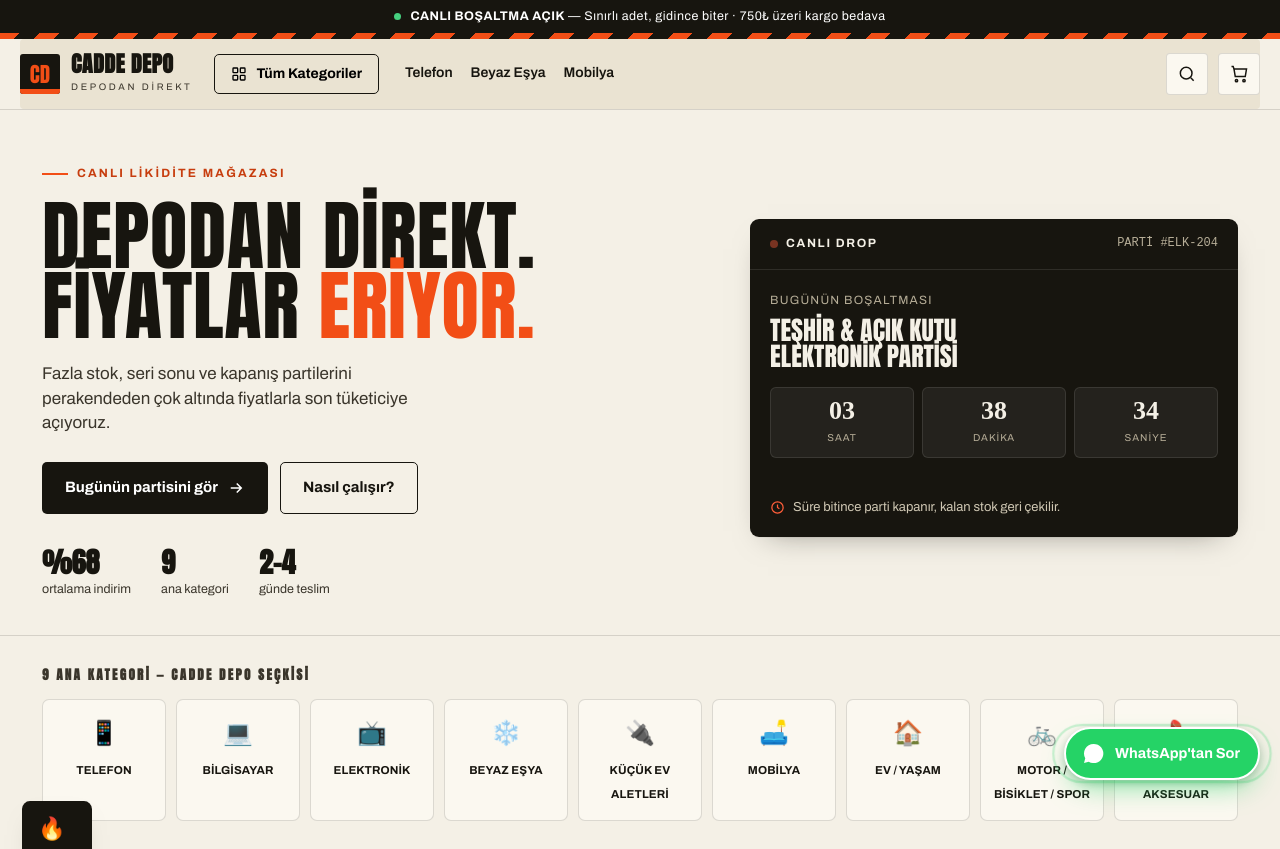
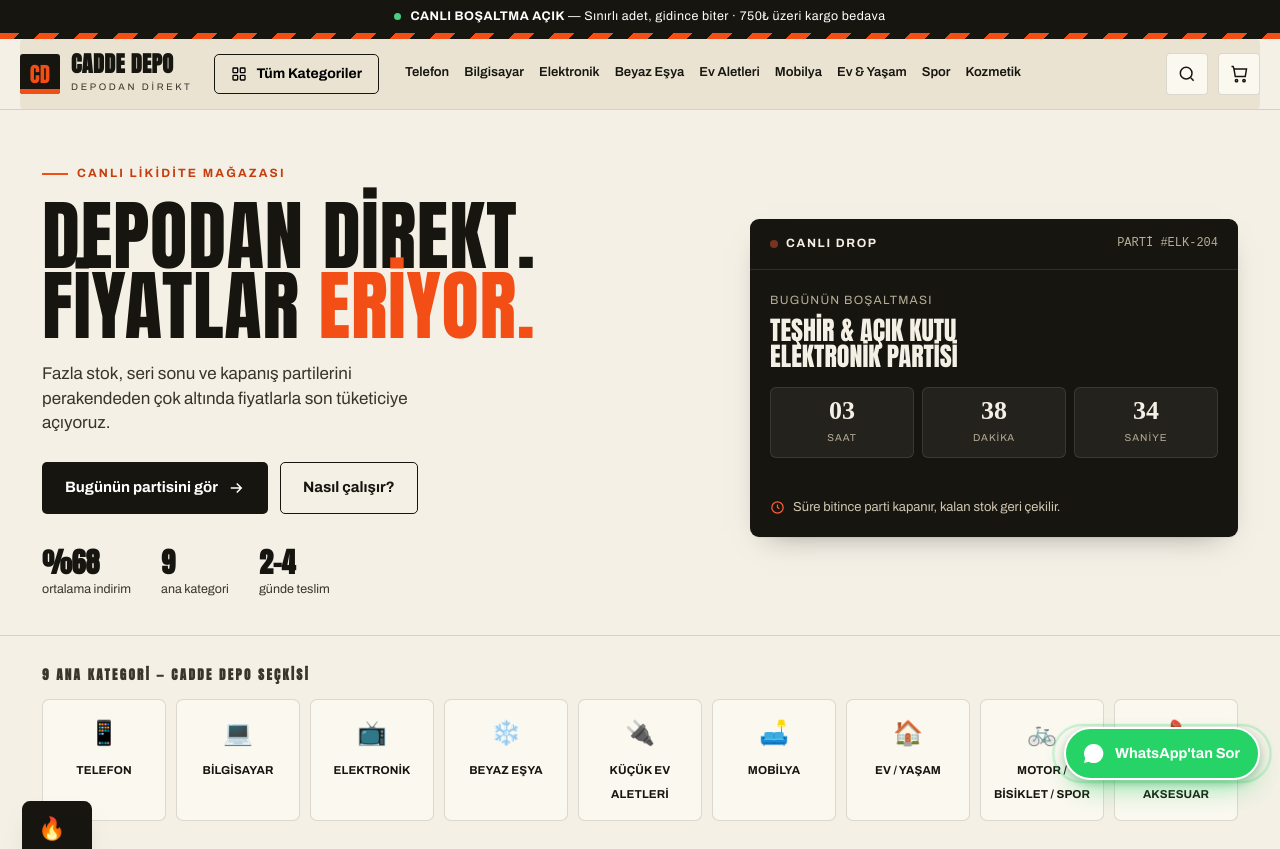
Before and after one commit to nihatdogan/cadde-depo-b2c, a plain HTML site: page index.html in a window 1280 px wide. Shown: the top 849 px of the page. Drawn offline with Linux system fonts and the light colour scheme; a web font is replaced by a local one.

Commit message:
Desktop quick-nav: show all main categories dynamically

```diff
--- a/index.html
+++ b/index.html
@@ -41,7 +41,7 @@ header{position:relative;background:var(--paper);border-bottom:1px solid var(--l
 .megabtn{display:inline-flex;align-items:center;gap:9px;font-weight:700;font-size:14px;padding:11px 16px;border:1.5px solid var(--ink);border-radius:5px;margin-left:6px;transition:.15s}
 .megabtn:hover,.megabtn[aria-expanded="true"]{background:var(--ink);color:#fff}
 .megabtn svg{width:16px;height:16px;stroke:currentColor;fill:none;stroke-width:2}
-.quick{display:flex;gap:18px;margin-left:10px;font-weight:600;font-size:14px}
+.quick{display:flex;flex-wrap:wrap;gap:8px 15px;margin-left:10px;font-weight:600;font-size:13px;min-width:0}
 .quick a{padding:6px 0;border-bottom:2px solid transparent;transition:border-color .15s;white-space:nowrap}
 .quick a:hover{border-color:var(--signal)}
 .tools{margin-left:auto;display:flex;align-items:center;gap:10px}
@@ -254,11 +254,7 @@ footer{background:var(--paper-2);border-top:1px solid var(--line);padding:40px 0
       <svg viewBox="0 0 24 24"><rect x="3" y="3" width="7" height="7" rx="1"/><rect x="14" y="3" width="7" height="7" rx="1"/><rect x="3" y="14" width="7" height="7" rx="1"/><rect x="14" y="14" width="7" height="7" rx="1"/></svg>
       <span>Tüm Kategoriler</span>
     </button>
-    <nav class="quick">
-      <a href="#urunler" data-main="TELEFON">Telefon</a>
-      <a href="#urunler" data-main="BEYAZ EŞYA">Beyaz Eşya</a>
-      <a href="#urunler" data-main="MOBİLYA">Mobilya</a>
-    </nav>
+    <nav class="quick" id="quickNav"></nav>
     <div class="tools">
       <button class="icon-btn" aria-label="Ara"><svg viewBox="0 0 24 24"><circle cx="11" cy="11" r="7"/><path d="m20 20-3.5-3.5"/></svg></button>
       <button class="icon-btn" id="cartBtn" aria-label="Sepet">
@@ -449,9 +445,17 @@ document.getElementById('catStrip').addEventListener('click', e=>{
   const t=e.target.closest('.cat-tile'); if(!t) return; setFilter(t.dataset.main,"all"); gotoProducts();
 });
 
-// ----- quick nav -----
-document.querySelectorAll('.quick a[data-main]').forEach(a=>
-  a.addEventListener('click', ()=> setFilter(a.dataset.main,"all")));
+// ----- quick nav (tüm ana kategoriler, kısa etiket) -----
+const quickShort = {
+  "TELEFON":"Telefon","BİLGİSAYAR":"Bilgisayar","ELEKTRONİK":"Elektronik",
+  "BEYAZ EŞYA":"Beyaz Eşya","KÜÇÜK EV ALETLERİ":"Ev Aletleri","MOBİLYA":"Mobilya",
+  "EV / YAŞAM":"Ev & Yaşam","MOTOR / BİSİKLET / SPOR":"Spor","KOZMETİK / AKSESUAR":"Kozmetik"
+};
+document.getElementById('quickNav').innerHTML = tree.map(c=>
+  `<a href="#urunler" data-main="${c.nm}">${quickShort[c.nm]||c.nm}</a>`).join('');
+document.getElementById('quickNav').addEventListener('click', e=>{
+  const a=e.target.closest('a[data-main]'); if(!a) return; setFilter(a.dataset.main,"all");
+});
 
 // ----- main filter chips -----
 const filtersEl = document.getElementById('filters');
```
